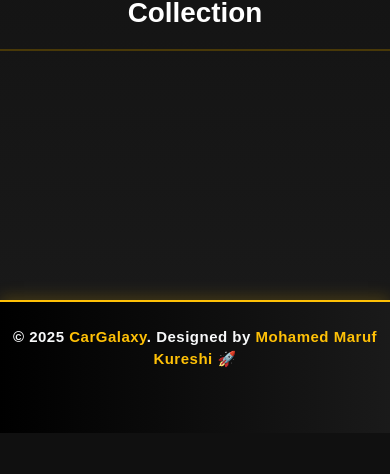
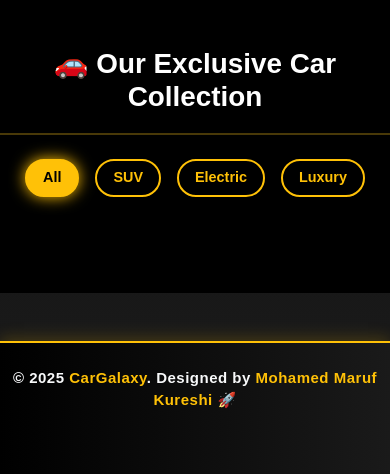
Before and after one commit to mohd-maruf-kureshi-2828/Car_Project_Using_Django, a Django app: page / in a window 390 px wide. Shown: the part 687-1161 px from the top of the page. Before the commit the page ends 1120 px from the top, so only its background shows below. Run offline with Django 5.2, Linux system fonts and the light colour scheme; data that the repository does not hold is empty.

Commit message:
Updated css

```diff
--- a/myfirstproject/myapp/templates/myapp/cars.html
+++ b/myfirstproject/myapp/templates/myapp/cars.html
@@ -1,21 +1,34 @@
 {% extends 'layout.html' %}
 {% block content %}
 
-<!-- Hero Section -->
+<!-- 🌌 Hero Section -->
 <section class="hero text-center text-white d-flex flex-column justify-content-center align-items-center">
-  <h1 class="fw-bold display-4 mb-3">Explore The Future of Cars </h1>
-  <p class="lead mb-4">Discover our handpicked collection of luxury, sports, and electric cars — crafted for performance and innovation.</p>
+  <h1 class="fw-bold display-4 mb-3">Explore The Future of Cars</h1>
+  <p class="lead mb-4">
+    Discover our handpicked collection of luxury, sports, and electric cars — crafted for performance and innovation.
+  </p>
   <button class="btn btn-warning fw-bold px-4 py-2" id="discover-btn">Discover More</button>
 </section>
 
-<!-- Cars Collection Section -->
+<!-- 🚗 Cars Collection Section -->
 <section class="cars-section py-5">
-  <h1 id="cars" class="text-center text-white fw-bold mb-5">🚗 Our Exclusive Car Collection</h1>
+  <h1 id="cars" class="text-center text-white fw-bold mb-4">
+    🚗 Our Exclusive Car Collection
+  </h1>
 
+  <!-- 🔹 Filter Buttons -->
+  <div class="filter-buttons text-center mb-5">
+    <button class="filter-btn active" data-filter="all">All</button>
+    <button class="filter-btn" data-filter="SUV">SUV</button>
+    <button class="filter-btn" data-filter="Electric">Electric</button>
+    <button class="filter-btn" data-filter="Luxury">Luxury</button>
+  </div>
+
+  <!-- 🔹 Cars Grid -->
   <div class="cars-container">
     {% for car in mycars %}
-    <div class="car-card fade-in">
-      <img src="{{ car.image.url }}" alt="{{ car.name }}" class="car-image">
+    <div class="car-card fade-in" data-category="{{ car.type }}">
+      <img src="{{ car.image.url }}" alt="{{ car.name }}" class="car-image" />
       <div class="car-info">
         <h2 class="text-white fw-bold">{{ car.name }}</h2>
         <h5 class="text-light mb-2">{{ car.type }}</h5>
@@ -29,31 +42,91 @@
   </div>
 </section>
 
-<!-- Smooth Scroll Script -->
+<!-- 🧭 Smooth Scroll Script -->
 <script>
-  document.getElementById('discover-btn').addEventListener('click', function() {
-    document.getElementById('cars').scrollIntoView({ behavior: 'smooth' });
+  document.getElementById("discover-btn").addEventListener("click", function () {
+    document.getElementById("cars").scrollIntoView({ behavior: "smooth" });
+  });
+
+  // 🔹 Filter Functionality
+  const filterBtns = document.querySelectorAll(".filter-btn");
+  const carCards = document.querySelectorAll(".car-card");
+
+  filterBtns.forEach((btn) => {
+    btn.addEventListener("click", () => {
+      document.querySelector(".filter-btn.active")?.classList.remove("active");
+      btn.classList.add("active");
+
+      const filter = btn.getAttribute("data-filter");
+      carCards.forEach((card) => {
+        if (filter === "all" || card.getAttribute("data-category") === filter) {
+          card.style.display = "block";
+        } else {
+          card.style.display = "none";
+        }
+      });
+    });
   });
 </script>
 
-<!-- Internal CSS -->
+<!-- 🎨 Full CSS -->
 <style>
-  /* 🔹 Balanced Hero Section */
+  /* 🌌 Hero Section */
   .hero {
-    min-height: 70vh; /* reduced from 90vh */
-    background: linear-gradient(to right, rgba(0,0,0,0.7), rgba(0,0,0,0.6)),
-                url('/static/images/car-bg.jpg') center/cover no-repeat;
-    text-shadow: 1px 1px 10px rgba(0,0,0,0.8);
+    min-height: 70vh;
+    background: linear-gradient(to right, rgba(0, 0, 0, 0.7), rgba(0, 0, 0, 0.6)),
+      url("/static/images/car-bg.jpg") center/cover no-repeat;
+    text-shadow: 1px 1px 10px rgba(0, 0, 0, 0.8);
     padding: 100px 20px 60px;
   }
 
+  /* 🚘 Cars Section Base */
+  .cars-section {
+    background: #000;
+    padding-top: 70px;
+    padding-bottom: 100px;
+  }
+
+  .cars-section h1 {
+    margin-bottom: 40px;
+  }
+
+  /* 🔹 Filter Buttons */
+  .filter-buttons {
+    display: flex;
+    justify-content: center;
+    flex-wrap: wrap;
+    gap: 1rem;
+  }
+
+  .filter-btn {
+    background: transparent;
+    border: 2px solid #ffc107;
+    color: #ffc107;
+    padding: 8px 20px;
+    border-radius: 25px;
+    font-weight: bold;
+    transition: all 0.3s ease;
+    cursor: pointer;
+  }
+
+  .filter-btn:hover,
+  .filter-btn.active {
+    background: #ffc107;
+    color: #000;
+    box-shadow: 0 0 15px #ffc107;
+  }
+
+  /* 🔹 Cars Grid Layout */
   .cars-container {
     display: grid;
-    grid-template-columns: repeat(auto-fit, minmax(280px, 1fr));
+    grid-template-columns: repeat(3, 1fr);
     gap: 2rem;
-    padding: 0 2rem;
+    padding: 0 3rem;
+    justify-content: center;
   }
 
+  /* 🔹 Car Card */
   .car-card {
     background: rgba(255, 255, 255, 0.05);
     border-radius: 20px;
@@ -65,21 +138,21 @@
 
   .car-card:hover {
     transform: translateY(-8px);
-    box-shadow: 0 8px 20px rgba(255, 255, 255, 0.1);
+    box-shadow: 0 8px 25px rgba(255, 215, 0, 0.3);
   }
 
   .car-image {
     width: 100%;
     height: 220px;
     object-fit: cover;
-    border-bottom: 1px solid rgba(255,255,255,0.1);
+    border-bottom: 1px solid rgba(255, 255, 255, 0.1);
   }
 
   .car-info {
     padding: 1rem;
   }
 
-  /* Fade-in animation */
+  /* 🔹 Fade Animation */
   .fade-in {
     opacity: 0;
     transform: translateY(30px);
@@ -93,30 +166,58 @@
     }
   }
 
-  /* 🔹 Small screens adjustment (for hero) */
-  @media (max-width: 768px) {
-    .hero {
-      min-height: 60vh;
-      padding: 80px 15px 40px;
+  /* 🔹 Responsive Fixes */
+
+  /* Tablet: 2 Cards per row */
+  @media (max-width: 992px) {
+    .cars-container {
+      grid-template-columns: repeat(2, 1fr);
+      gap: 1.8rem;
+      padding: 0 2rem;
     }
   }
 
-  /* 🔹 Choti screen par 2 cards ek line me */
-  @media (max-width: 768px) {
+  /* Mobile (below 600px): still 2 cards */
+  @media (max-width: 600px) {
     .cars-container {
       grid-template-columns: repeat(2, 1fr);
-      gap: 1.5rem;
+      gap: 1.2rem;
       padding: 0 1rem;
+    }
+
+    .car-image {
+      height: 160px;
+    }
+
+    .car-info h2 {
+      font-size: 1.1rem;
+    }
+
+    .car-info h5 {
+      font-size: 0.9rem;
+    }
+
+    .car-info p {
+      font-size: 0.85rem;
+    }
+
+    .filter-btn {
+      padding: 6px 16px;
+      font-size: 0.9rem;
     }
   }
 
-  /* 🔹 Bahut choti screen (below 420px) par 1 card */
+  /* Very small devices (below 420px): 1 card */
   @media (max-width: 420px) {
     .cars-container {
       grid-template-columns: 1fr;
+      padding: 0 1rem;
+    }
+
+    .cars-section {
+      padding-bottom: 70px;
     }
   }
 </style>
 
-
 {% endblock %}
```
